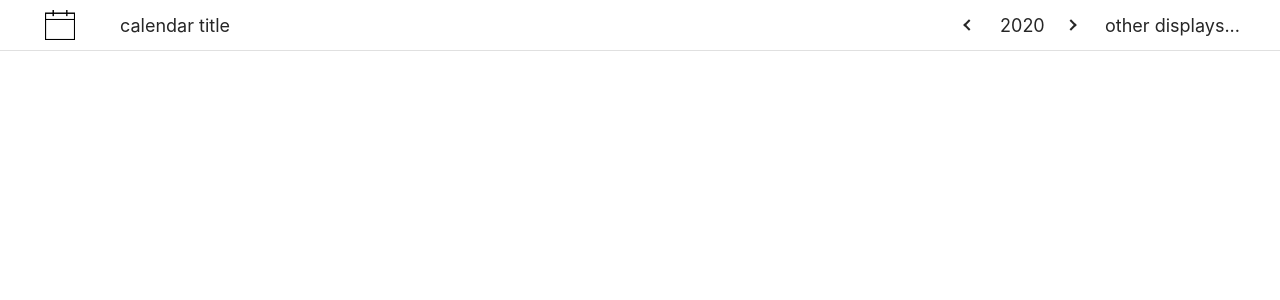
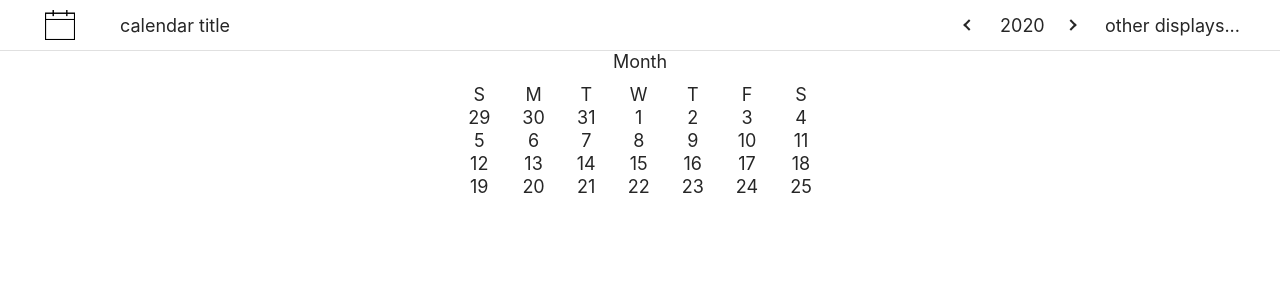
Before and after one commit to emauldin84/calendar-app-react, a React (Create React App) app: page / in a window 1280 px wide. Shown: the top 300 px of the page. Built offline with nearby package versions, Linux system fonts and the light colour scheme.

Commit message:
adds Month and Calendar folders and begins to build out Month display logic

```diff
--- a/src/App.js
+++ b/src/App.js
@@ -3,6 +3,7 @@ import './App.css';
 import moment from 'moment'
 
 import Navbar from './components/Navbar/Navbar'
+import Calendar from './components/Calendar/Calendar'
 
 function App() {
   const [year, setYear] = useState(moment().year())
@@ -16,7 +17,7 @@ function App() {
   return (
     <div className="App">
       <Navbar year={year} decYear={handleDecYear} incYear={handleIncYear}/>
-
+      <Calendar />
     </div>
   );
 }
--- /dev/null
+++ b/src/components/Calendar/Calendar.js
@@ -0,0 +1,13 @@
+import React from 'react'
+
+import Month from '../Month/Month'
+
+const Calendar = () => {
+    return (
+        <div>
+            <Month/>
+        </div>
+    )
+}
+
+export default Calendar
--- /dev/null
+++ b/src/components/Month/Month.css
@@ -0,0 +1,9 @@
+.month-container{
+    margin-top: 51px;
+}
+.month {
+    margin-bottom: 10px;
+}
+table td {
+    padding: 0 15px;
+}
--- /dev/null
+++ b/src/components/Month/Month.js
@@ -0,0 +1,54 @@
+import React from 'react'
+import moment from 'moment'
+
+import './Month.css'
+
+const Month = (props) => {
+    const startWeek = moment().startOf('month').week();
+    const endWeek = moment().endOf('month').week();
+
+    let monthData = []
+    for(let week = startWeek; week < endWeek; week++){
+        monthData.push({
+            week:week,
+            days:Array(7).fill(0).map((n, i) => moment().week(week).startOf('week').clone().add(n + i, 'day'))
+        })
+    }
+    console.log(monthData)
+
+    let monthDisplay = monthData.map(week => {
+        return (
+            <tr>
+                {week.days.map(day => {
+                    return (
+                        <td>{moment(day._d).format('D')}</td>
+                        )
+                })}
+            </tr>
+        )
+    })
+
+
+    return (
+        <div className='month-container'>
+            <p className='month'>Month</p>
+            <table>
+                <tbody>
+                    <tr className='weekdays'>
+                        <td>S</td>
+                        <td>M</td>
+                        <td>T</td>
+                        <td>W</td>
+                        <td>T</td>
+                        <td>F</td>
+                        <td>S</td>
+                    </tr>
+                    {monthDisplay}
+                </tbody>
+            </table>
+        </div>
+    )
+}
+
+
+export default Month
--- a/src/components/Navbar/Navbar.js
+++ b/src/components/Navbar/Navbar.js
@@ -7,16 +7,16 @@ const Navbar = (props) => {
     return (
         <div className='nav-container'>
             <div className='left-nav-container'>
-                <img className='nav-items logo' src={logo}/>
+                <img className='nav-items logo' alt='calendar logo' src={logo}/>
                 <div className='nav-items'>calendar title</div>
             </div>
             <div className='right-nav-container'>
                 <div className='nav-items arrow-containers' onClick={props.decYear}>
-                    <i class="arrow left"></i>
+                    <i className="arrow left"></i>
                 </div>
                 <div className='nav-items year'>{props.year}</div>
                 <div className='nav-items arrow-containers' onClick={props.incYear}>
-                    <i class="arrow right"></i>
+                    <i className="arrow right"></i>
                 </div>
                 <div className='nav-items'>other displays...</div>
             </div>
```
Also changed, not shown: src/components/Calendar.js (deleted), src/components/Month.js (deleted).
